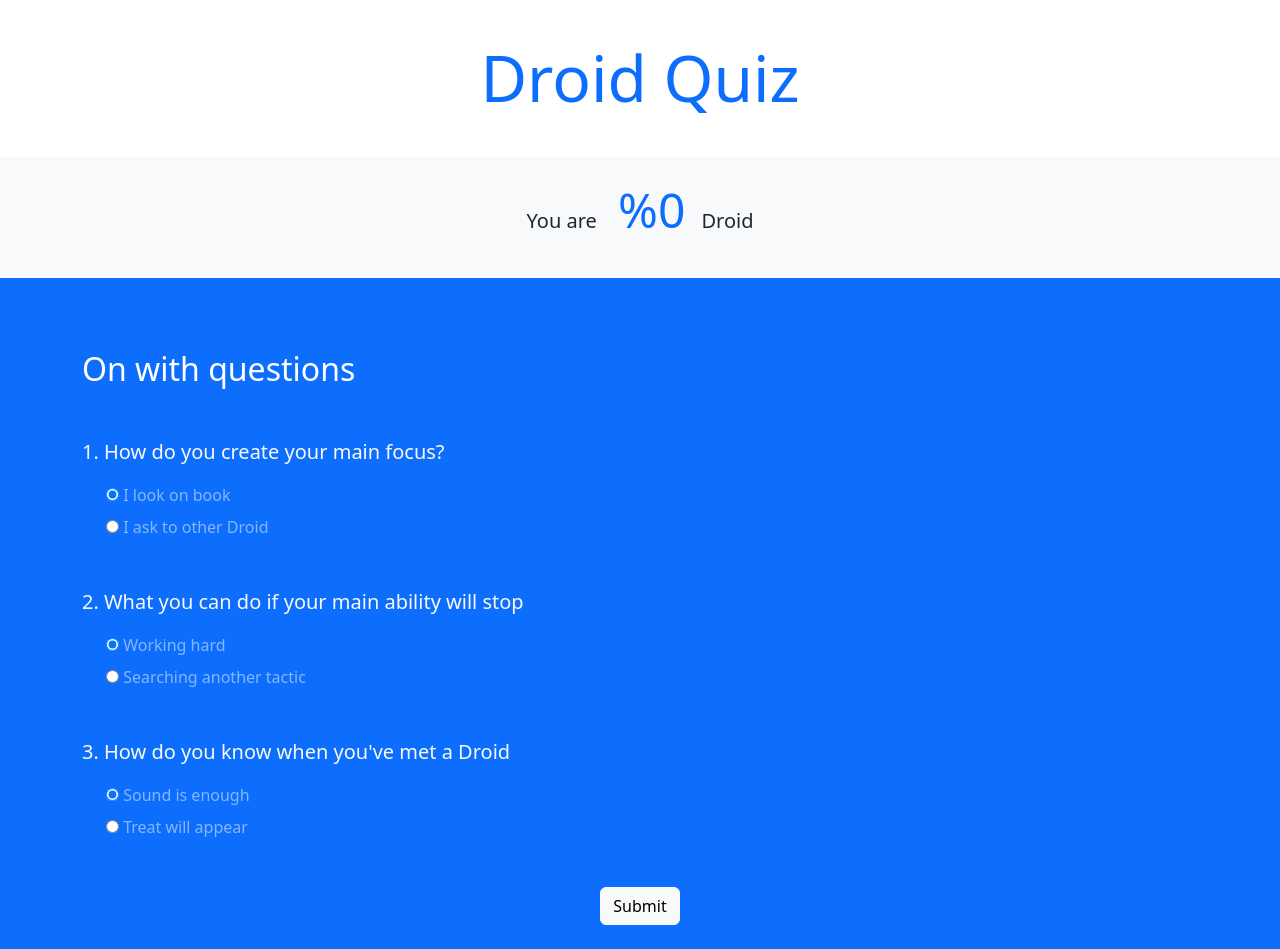
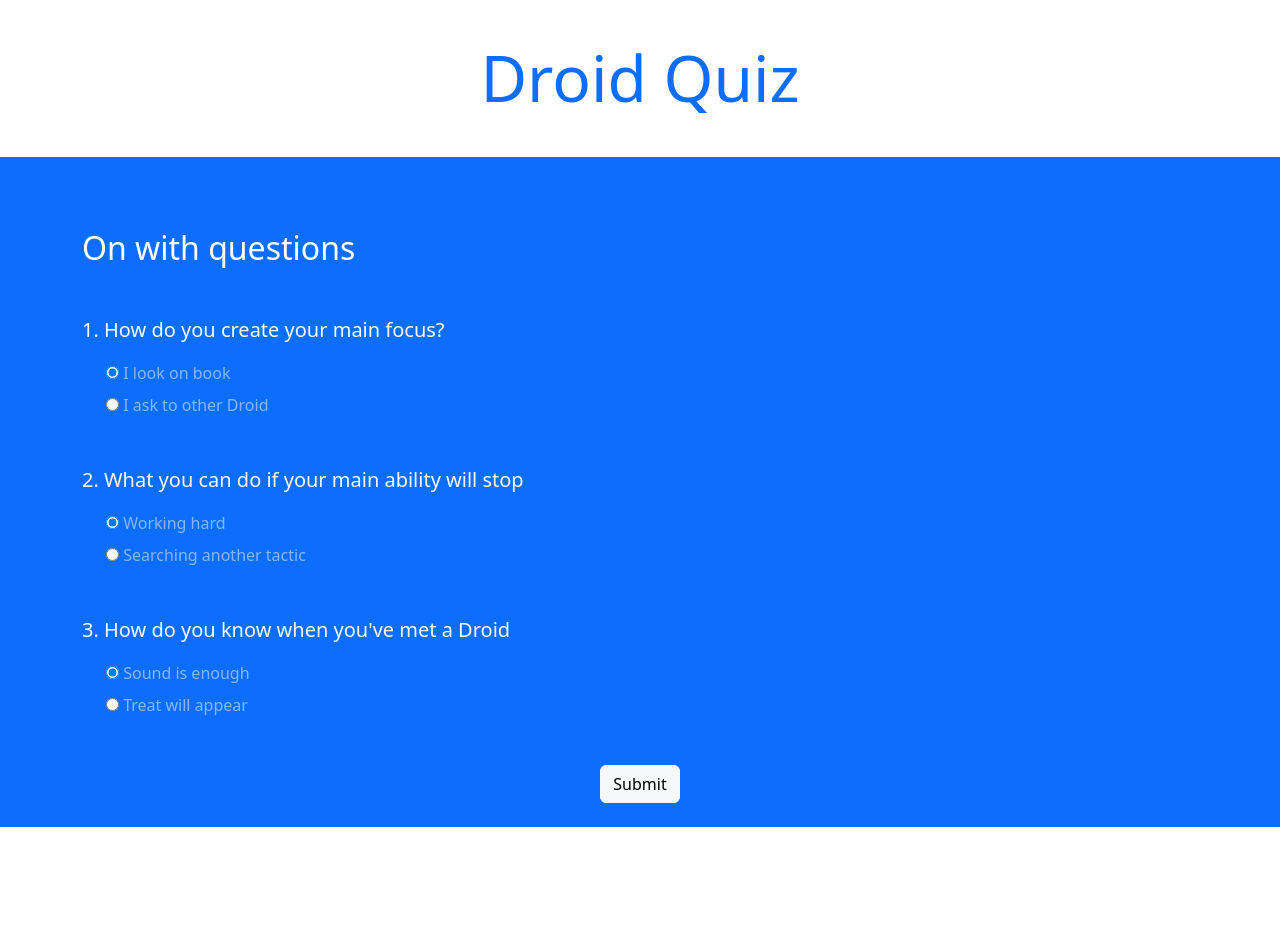
Before and after one commit to usmyc/quizapp, a plain HTML site: page index.html in a window 1280 px wide. After the commit the page ends 827 px from the top, so only its background shows below. Drawn offline with nearby package versions, Linux system fonts and the light colour scheme.

Commit message:
interval

```diff
--- a/index.html
+++ b/index.html
@@ -20,7 +20,7 @@
       </div>
     </div>
     <!--Result section-->
-    <div class="result py-4   bg-light text-center">
+    <div class="result py-4 d-none bg-light text-center">
       <div class="container lead">
         <p>You are <span class="text-primary display-5 p-3">%0</span>Droid</p>
       </div>
```
